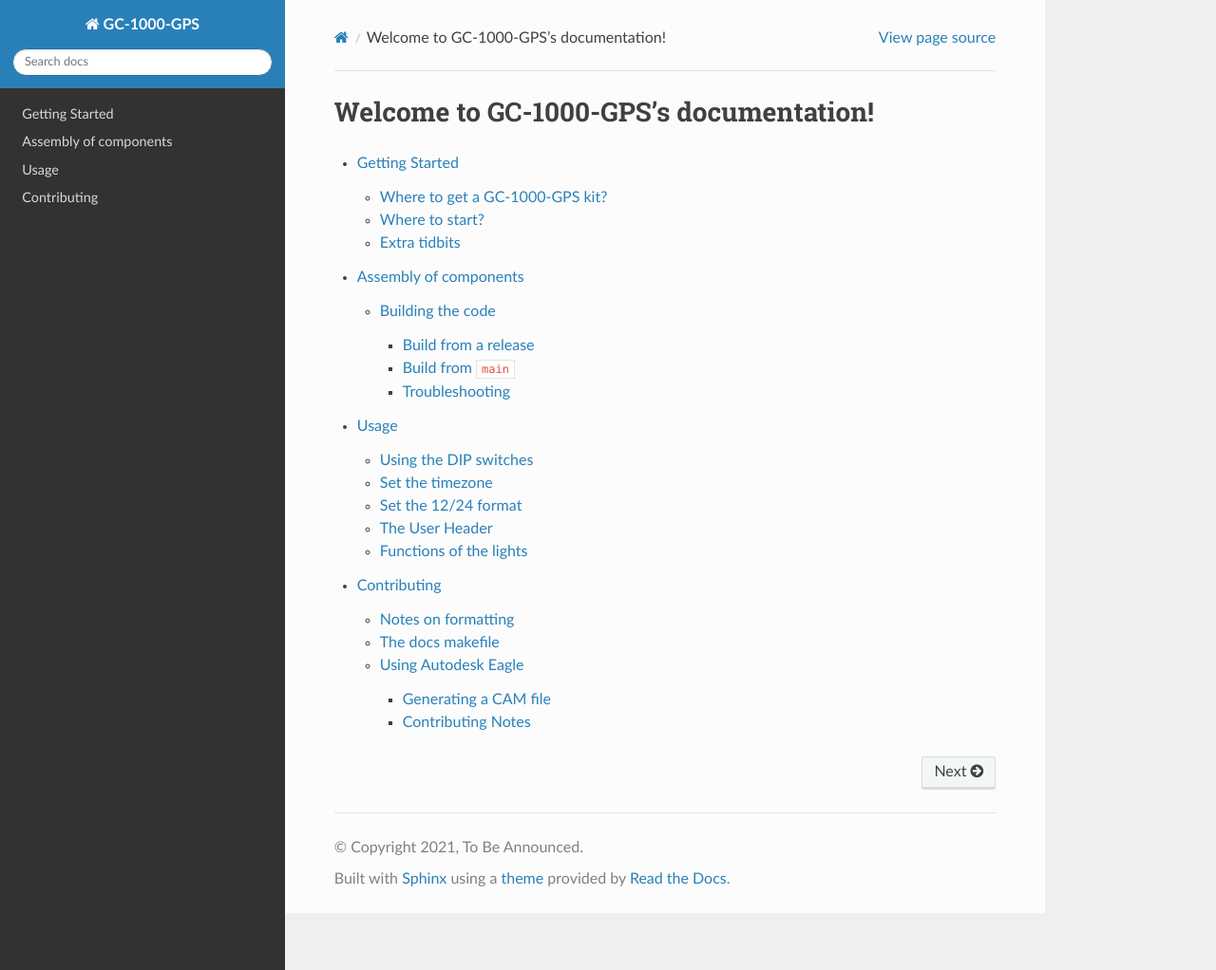
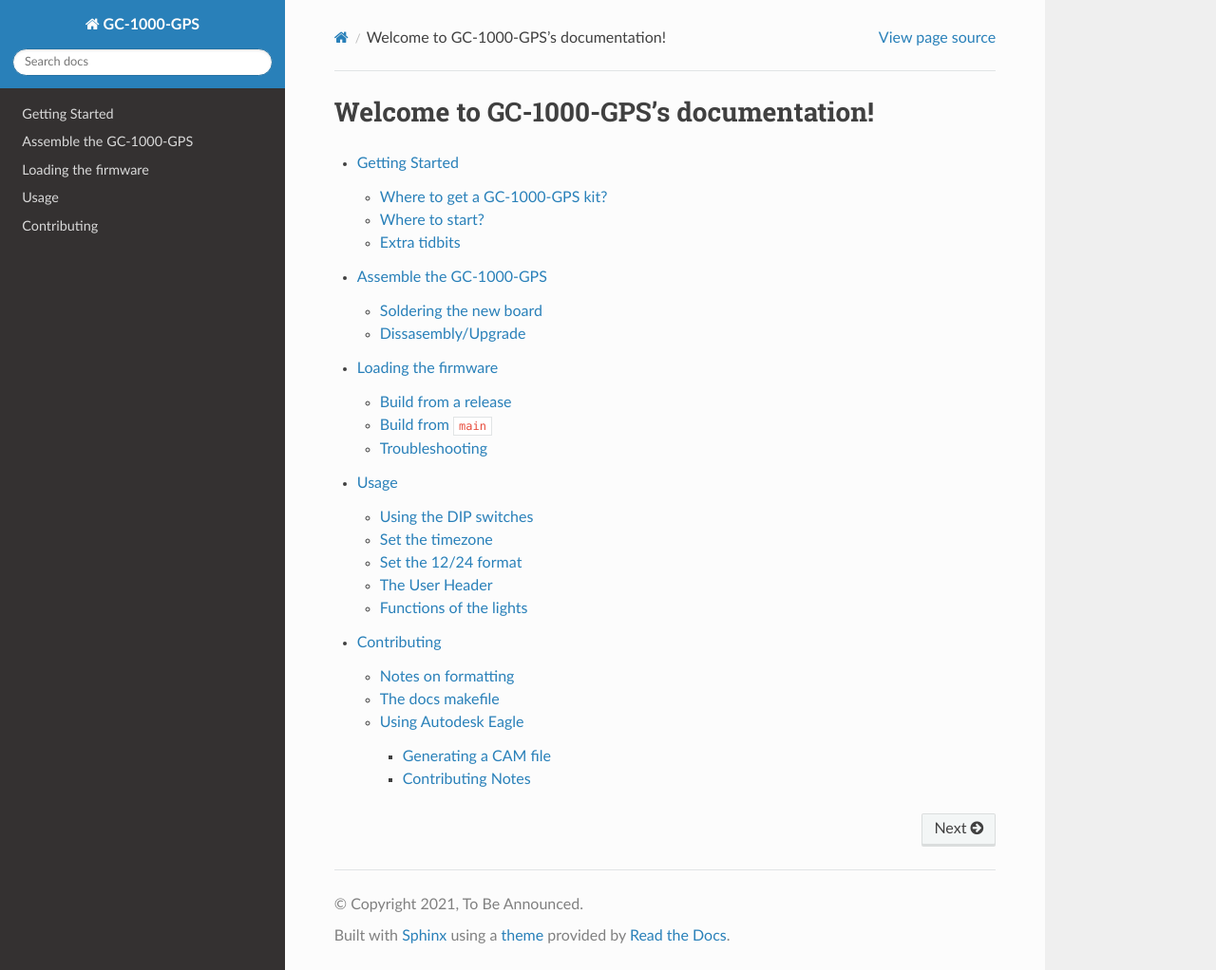
Before and after one commit to ac1ja/gc-1000-gps, a Sphinx documentation site: the page built from docs/index.rst, in a window 1280 px wide and 1022 px high. Shown: the whole window at 95% size. Built offline with Sphinx 7.4.7 and the Read the Docs theme 2.0.0, drawn with Linux system fonts in a browser that asks for light colours; some of the changed lines change nothing that is shown.

Commit message:
Import all major assembly instruction changes!

```diff
--- a/docs/assembly/circuit_board.rst
+++ b/docs/assembly/circuit_board.rst
@@ -1,17 +1,134 @@
-Assembly of the GC-1000-GPS circuit board
-=========================================
+Assemble the GC-1000-GPS
+========================
 
 You've got your hands on a gc-1000-gps circuit board! Congrats! We hope you like it.
 
+For these instructions, you will need:
+
+* Solder and soldering iron.
+* all included components.
+* an `Arduino Mega <https://store.arduino.cc/usa/mega-2560-r3>`_ plugged into your computer.
+* All dependencies_ required to build the code.
+
 .. warning::
-    This section of the documentation is applicable only to `v0.2`
-    boards and above, and firmware versions `v0.2-x`.
+    This section of the documentation is applicable only to ``v0.2``
+    boards and above, and firmware versions ``v0.2-x``.
 
-Dissasembly
-===========
+
+Soldering the new board
+#######################
+
+.. note::
+    It can be very helpful to install the DIP switches last, as they make it awkward when assembling the parts on the top of the board.
+
+Prepare the board to be soldered, collect all components, heat your iron. We recomend solid core solder, and flux paste.
+
+.. image:: images/full_board_again.jpg
+  :height: 250
+  :alt: Full Board
+
+I installed the chips and sockets first but a specific order is not required.
+
+Generally its easier to install the shorter components first.
+
+.. image:: images/installing_chips.jpg
+  :height: 250
+  :alt: Installing chips
+
+.. image:: images/installed_chips.jpg
+  :height: 250
+  :alt: Chips installed
+
+Once the chips are done, installing all of the headers are generally best.
+
+When soldering the arduino mega pins, to assure alignment,
+it can be helpful to populate all of its pins first. Once this is done, place it on the board and solder from behind.
+
+.. image:: images/arduino_mega.jpg
+  :height: 250
+  :alt: Arduino Mega with pins installed
+
+After soldering the pins, when you remove the mega, all should be straight and alligned to fit inside it.
+
+.. image:: images/arduino_pins.jpg
+  :height: 250
+  :alt: Arduino Mega pins on board
+
+.. image:: images/speaker_plug.jpg
+  :height: 250
+  :alt: Speaker pins
+
+.. note::
+    The display board also needs male header pins.
+
+Several components such as the VRM, the GPS and the RTC need **female** header pins, install these next.
+
+.. image:: images/installing_female_headers.jpg
+  :height: 250
+  :alt: Female headers
+
+.. image:: images/vrm_header.jpg
+  :height: 250
+  :alt: VRM Header
+
+Open the packaging for the GPS and RTC from adafruit, solder on the male pins and optionally, clock battery covers.
+
+.. image:: images/GPS_underside.jpg
+  :height: 250
+  :alt: GPS underside
+
+The board is nearly complete, all components should look like this:
+
+.. image:: images/all_components_on_board.jpg
+  :height: 250
+  :alt: All components on board
+
+The last step should be to install the dip switches, take note of the indicated direction.
+
+.. image:: images/dip_switches.jpg
+  :height: 250
+  :alt: Dip Switches
+
+Thats it! move onto the next step, :ref:`Dissasembly/Upgrade`.
+
+
+Dissasembly/Upgrade
+###################
 
 Before we can begin assembly of your gc-1000-gps, we need to dissasemble it.
 
+Find the four screws installed on the bottom, unscrew them to remove the cover.
+
 .. image:: images/before_disassembly.jpg
-  :width: 400
+  :height: 250
   :alt: Cover Removed
+
+Once the cover is removed, remove the **display board** and put it aside.
+
+Remove the circuit board by unscrewing the **four small plastic screws** and the **two metal screws** attaching the transformer to the case.
+
+You should be left with just the bottom case!
+
+.. image:: images/bottom_shell.jpg
+  :height: 250
+  :alt: Bottom Shell
+
+Install the GC-1000-GPS upgrade board and install all 6 screws you removed in the previous step.
+
+Install the display board on the upgrade board.
+
+.. warning::
+    The display board connector can be fragile, take care when installing it.
+
+With the display board installed, replace the top cover (making
+sure to **plug the speaker into the new speaker header**).
+
+Then reinstall the 4 screws on the bottom, and, you're done! Congrats!
+
+.. image:: images/fully_assembled.jpg
+  :height: 250
+  :alt: Fully Assembled
+
+The next step is :ref:`Loading the Firmware`.
+
+.. _dependencies: https://github.com/ac1ja/gc-1000-gps#setup
--- a/docs/assembly/assembly.rst
+++ b/docs/assembly/firmware.rst
@@ -1,19 +1,5 @@
-Assembly of components
-======================
-
-While not available yet, the gc-1000-gps drop in motherboard replacement will be a very effective way to upgrade your system.
-
-To get started, you will need
-
-* Solder and soldering iron.
-* all included components.
-* an `Arduino Mega <https://store.arduino.cc/usa/mega-2560-r3>`_ plugged into your computer.
-* All dependencies_ required to build the code.
-
-
-*****************
-Building the code
-*****************
+Loading the firmware
+====================
 
 There are two methods for getting the code, you can download a release, or build from ``main``
 
--- a/docs/index.rst
+++ b/docs/index.rst
@@ -11,6 +11,7 @@ Welcome to GC-1000-GPS's documentation!
    :glob:
 
    usage/getting-started
-   assembly/assembly
+   assembly/circuit_board
+   assembly/firmware
    usage/usage
    development/contributing
--- a/docs/usage/getting-started.rst
+++ b/docs/usage/getting-started.rst
@@ -12,7 +12,7 @@ Not sure yet.
 Where to start?
 ---------------
 
-Once you have a kit, check out the :ref:`Assembly of components` section to begin the process of installing and configuring your board for the first time!
+Once you have a kit, check out the :ref:`Assemble the GC-1000-GPS` section to begin the process of installing and configuring your board for the first time!
 
 
 Extra tidbits
```
